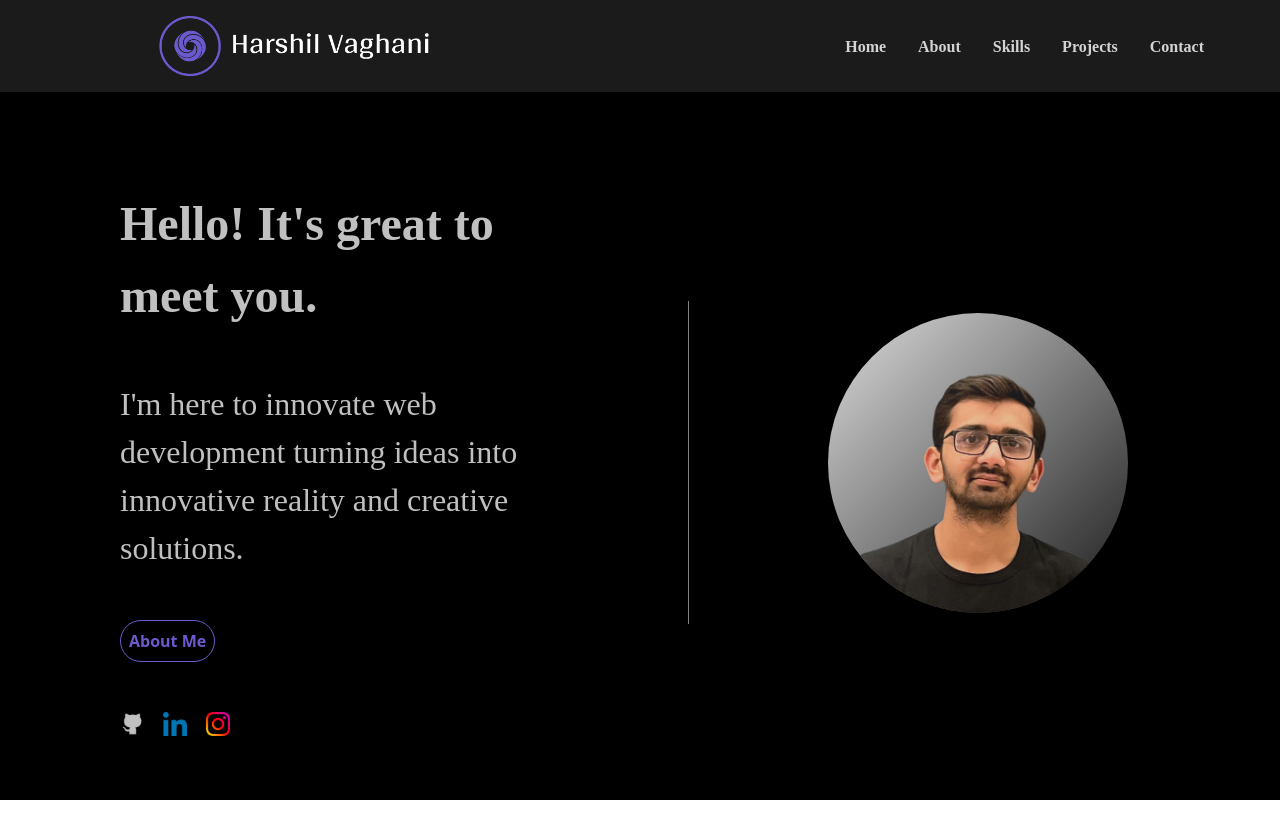
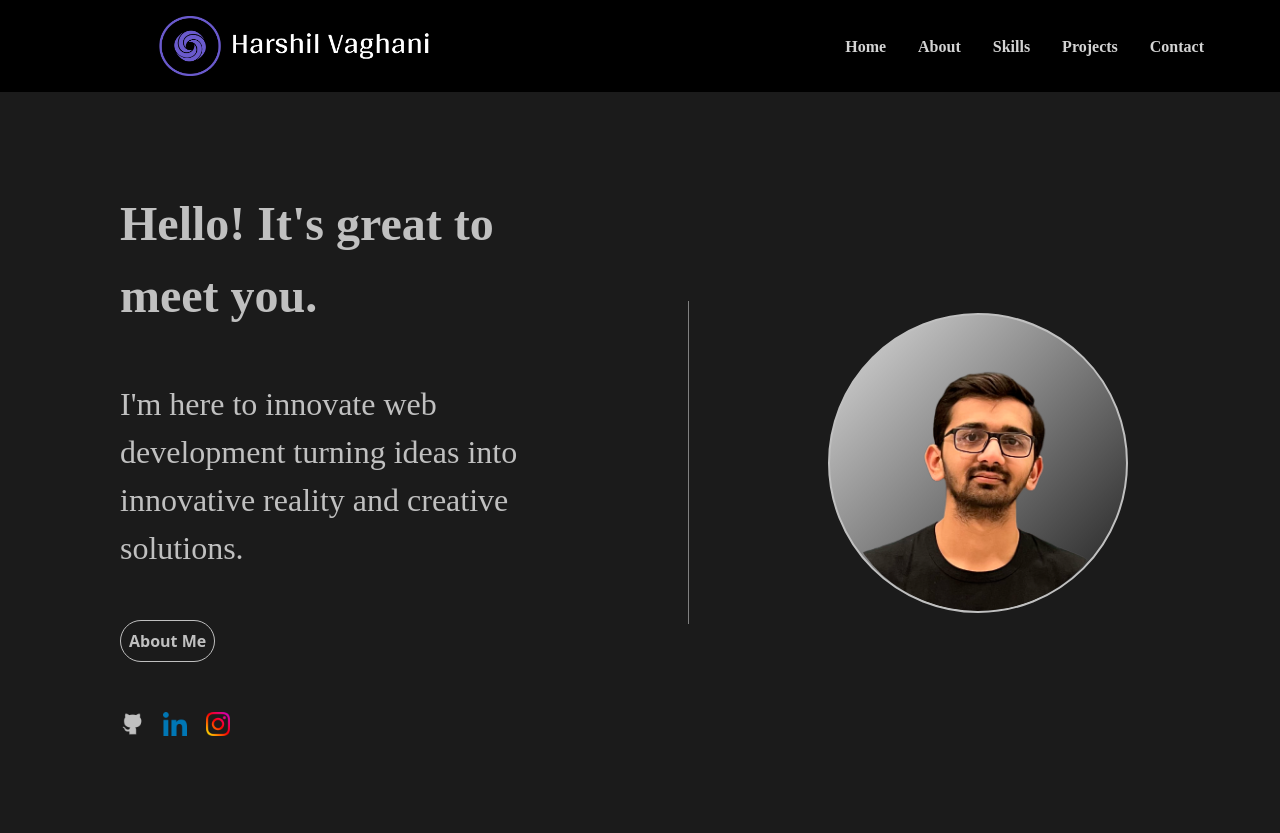
Before and after one commit to harshil3662/AccessHarshil, a React (Create React App) app: page / in a window 1280 px wide. Built offline with nearby package versions, Linux system fonts and the light colour scheme; a web font is replaced by a local one.

Commit message:
updated home page

```diff
--- a/src/Css/Home.css
+++ b/src/Css/Home.css
@@ -19,10 +19,10 @@
 }
 
 .hv-btn{
-    background-color: black;
-    color: #6A5ACD;
+    background-color: #1b1b1b;
+    color: #C0C0C0;
     border-radius: 2em;
-    border: 1px solid #6A5ACD;
+    border: 1px solid #C0C0C0;
     padding: 0.5em;
     font-weight: bold;
     cursor: none;
@@ -41,6 +41,7 @@
     column-gap: 1em;
     width: fit-content;
     height: 1.7em;
+    cursor: none;
 }
 
 #linkedin{
@@ -52,6 +53,7 @@
 #linkedin:hover{
     width: 1.7em;
     height: 1.7em;
+    cursor: none;
 }
 
 #github{
@@ -63,6 +65,7 @@
 #github:hover{
     width: 1.7em;
     height: 1.7em;
+    cursor: none;
 }
 
 #instagram{
@@ -74,6 +77,7 @@
 #instagram:hover{
     width: 1.7em;
     height: 1.7em;
+    cursor: none;
 }
 
 .circle{
@@ -83,12 +87,14 @@
     background-image: linear-gradient(to bottom right, #DCDCDC, #1b1b1b);
     overflow: hidden;
     position: relative;
+    border: 2px solid #C0C0C0;
+    transition: 0.5s;
 }
 
 #avatar{
     width: 300px;
     height: 250px;
     position: absolute;
+    border-radius: 50%;
     bottom: 0em;
-    opacity: 0.8;
 }
--- a/src/Css/Navbar.css
+++ b/src/Css/Navbar.css
@@ -1,5 +1,5 @@
 .hv-nav{
-    background-color: #1b1b1b;
+    background-color: black;
 }
 
 #hv{
--- a/src/Css/index.css
+++ b/src/Css/index.css
@@ -1,6 +1,5 @@
 #root{
     display: flex;
     flex-direction: column;
-    background-color: black;
-    height: 100vh;
+    background-color: #1b1b1b;
 }
--- a/src/Features/Home.js
+++ b/src/Features/Home.js
@@ -8,7 +8,7 @@ function Home() {
   return (
     <Container fluid>
       <Row className='m-5'>
-        <Col xs={6}>
+        <Col xs={12} sm={12} md={6} lg={6} xl={6} xxl={6}>
           <Row className='hv-home-col1-div1 m-5'>Hello! It's great to meet you.</Row>
           <Row className='hv-home-col1-div2 m-5'>I'm here to innovate web development
             turning ideas into innovative reality and creative solutions.
@@ -39,9 +39,9 @@ function Home() {
         <Col xs={1} className='d-flex justify-content-center align-items-center'>
           <div className='vertical-line'></div>
         </Col>
-        <Col xs={5} className='d-flex justify-content-center align-items-center'>
+        <Col xs={12} sm={12} md={5} lg={5} xl={5} xxl={5} className='d-flex justify-content-center align-items-center'>
           <Row className='circle'>
-            <img id="avatar" src='avatar.png' alt='avatar'/>
+            <img id="avatar" className='img-fluid' src='avatar.png' alt='avatar'/>
           </Row>
         </Col>
       </Row>
```
